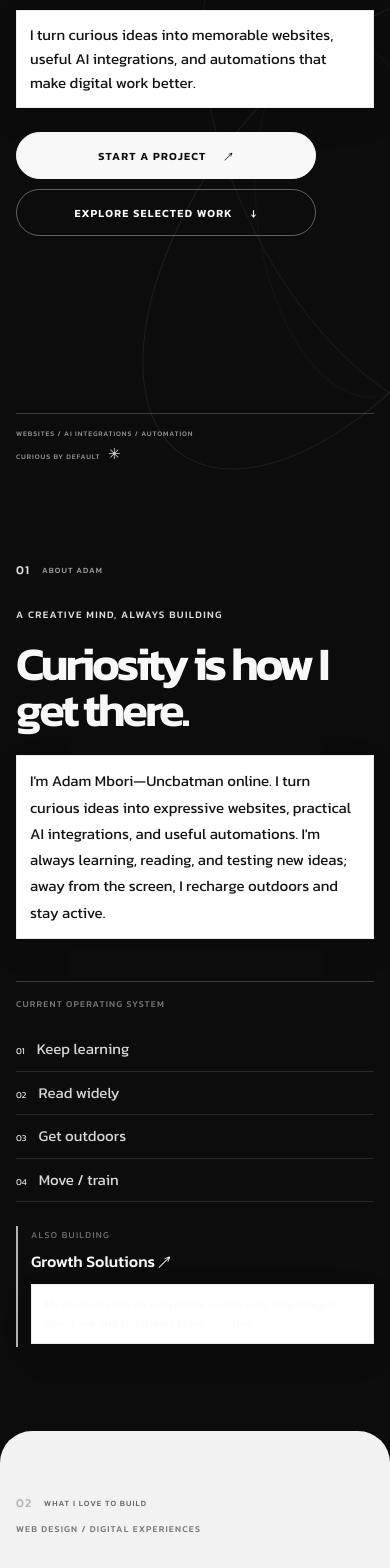
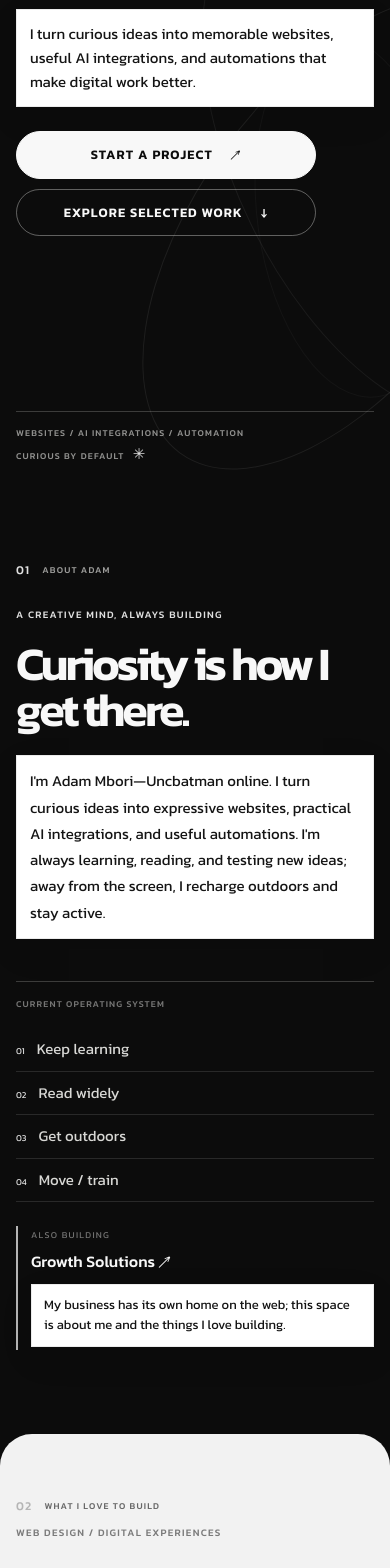
Before and after one commit to Uncbatman/myPortfolio, a Next.js app: page / in a window 390 px wide. Shown: the part 358-1926 px from the top of the page. Built offline with nearby package versions, Linux system fonts and the light colour scheme.

Commit message:
Improve cross-theme contrast and action readability

```diff
--- a/app/WebsiteDemo.module.css
+++ b/app/WebsiteDemo.module.css
@@ -384,7 +384,7 @@
 .demoFootnote {
   margin: 20px 0 0;
   color: var(--demo-muted);
-  font-size: 12px;
+  font-size: 13px;
   line-height: 1.6;
 }
 
--- a/app/globals.css
+++ b/app/globals.css
@@ -1721,15 +1721,14 @@ html[data-theme="light"] .marquee-tile {
 
 html[data-theme="light"] .project-card {
   border-color: rgba(12, 12, 12, 0.2);
-  background: #fbfaf6;
+  background: #f5f5f5;
 }
 
 html[data-theme="light"] .services-section {
   color: var(--white);
 }
 
-html[data-theme="light"] .services-heading,
-html[data-theme="light"] .service-feature-title {
+html[data-theme="light"] .services-heading {
   color: var(--white);
 }
 
@@ -1892,3 +1891,70 @@ html[data-theme="light"] .paragraph-panel {
     font-size: 15px;
   }
 }
+
+
+/* Readable action text and high-contrast paragraph panels across both themes. */
+.portfolio-page p.paragraph-panel {
+  color: var(--paragraph-ink);
+}
+
+.button {
+  font-size: 13px;
+  letter-spacing: 0.08em;
+}
+
+.service-feature-link {
+  font-size: 12px;
+}
+
+.experiment-card-top,
+.experiment-label {
+  font-size: 9px;
+}
+
+.experiment-link {
+  font-size: 12px;
+}
+
+.about-business > p.paragraph-panel {
+  font-size: 13px;
+}
+
+.site-footer {
+  font-size: 9px;
+}
+
+@media (max-width: 760px) {
+  .nav-links,
+  .hero-bottomline {
+    font-size: 10px;
+  }
+}
+
+@media (max-width: 540px) {
+  .nav-links {
+    font-size: 10px;
+  }
+
+  .hero-overline,
+  .hero-bottomline,
+  .marquee-caption,
+  .section-index {
+    font-size: 9px;
+  }
+
+  .services-heading-note,
+  .service-feature-meta {
+    font-size: 10px;
+  }
+
+  .site-footer {
+    font-size: 9px;
+  }
+}
+
+@media (max-width: 360px) {
+  .nav-links {
+    font-size: 9px;
+  }
+}
```
